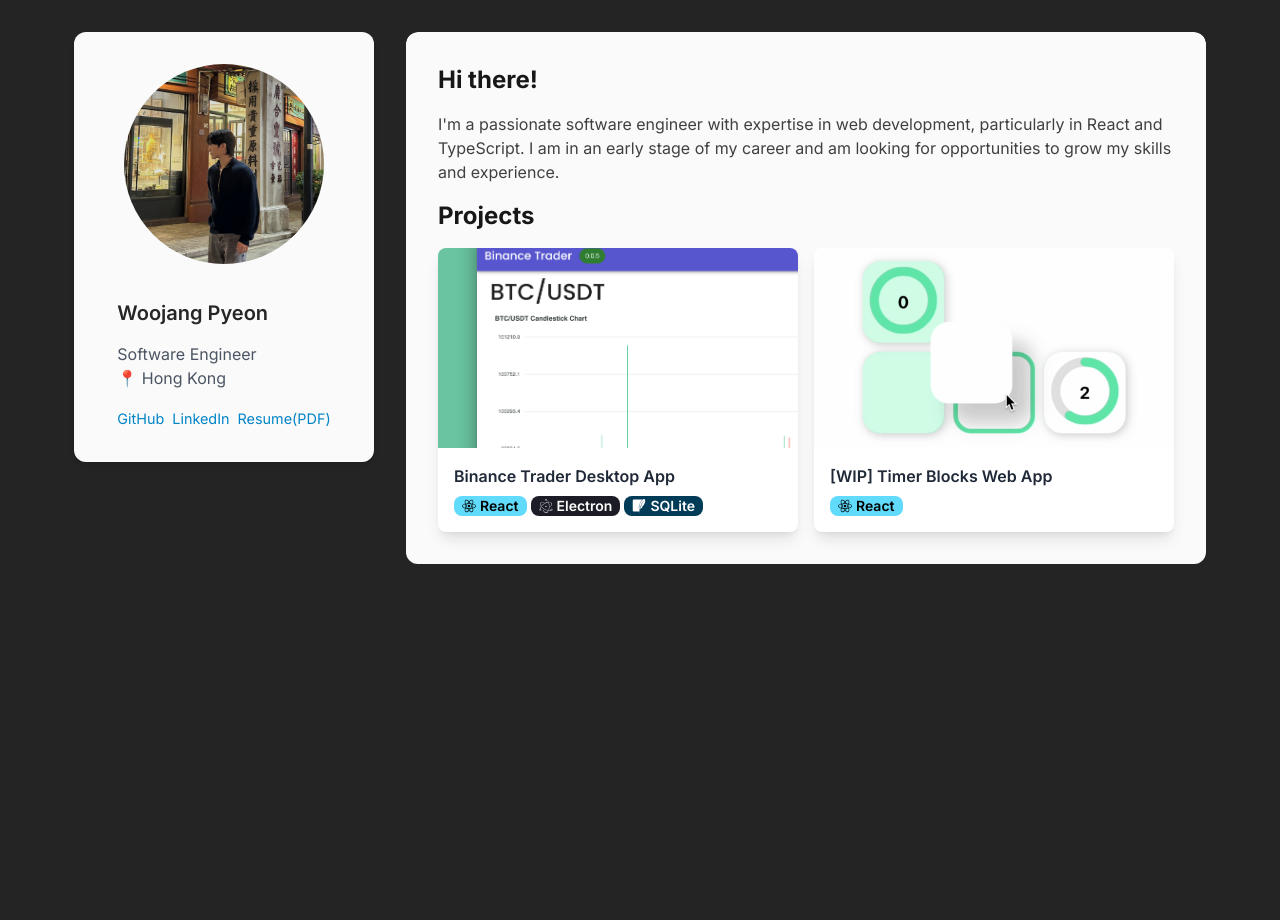
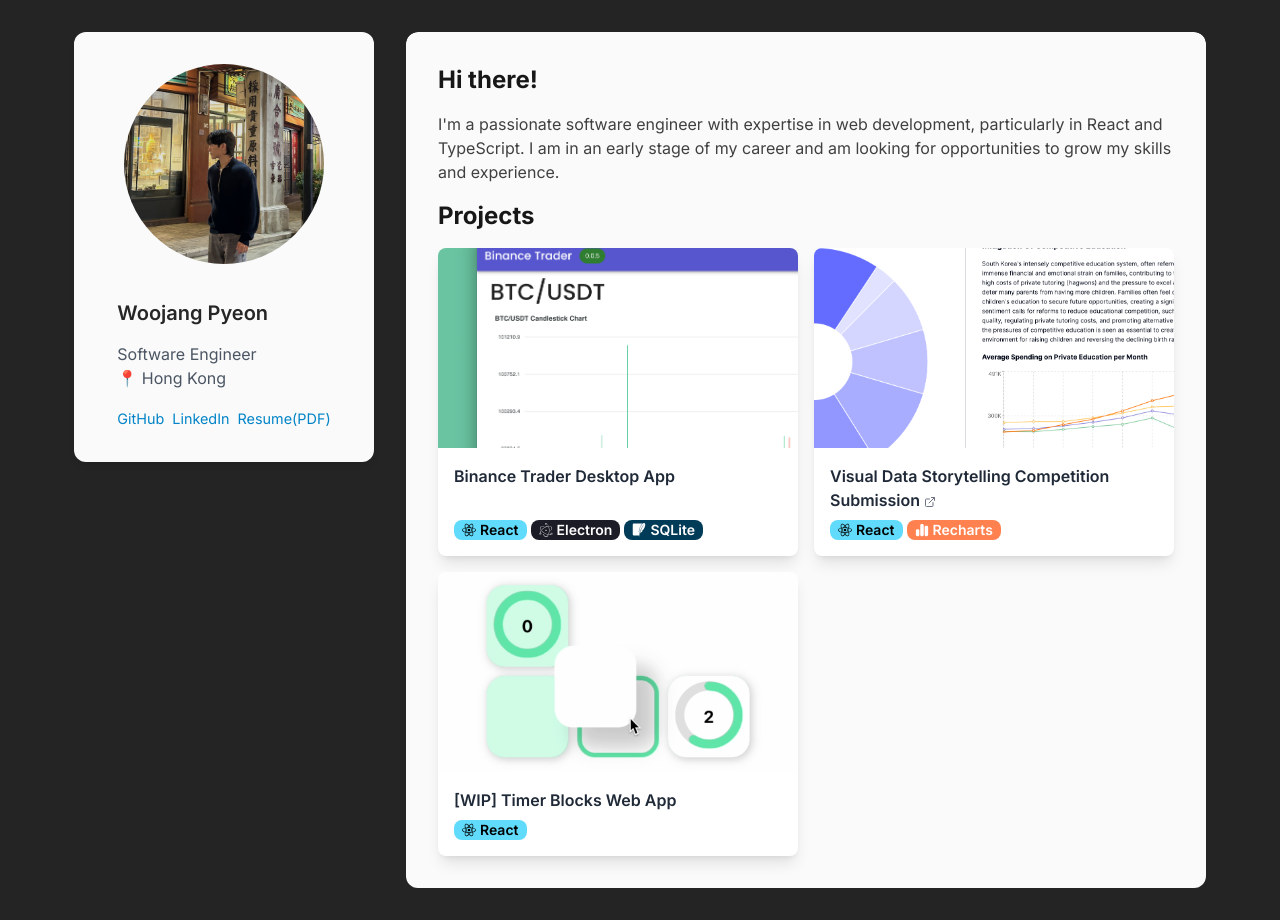
Before and after one commit to wpyeon/wpyeon.github.io, a React (Vite) app: page /#/ in a window 1280 px wide. Before the commit the page ends 800 px from the top, so only its background shows below. Built offline with nearby package versions, Linux system fonts and the light colour scheme.

Commit message:
add: VisStory project

```diff
--- a/src/pages/Home.tsx
+++ b/src/pages/Home.tsx
@@ -21,6 +21,14 @@ export default function Home() {
             chipTypes={["react", "electron", "sqlite"]}
           />
         </Link>
+        <Link to="https://wpyeon.github.io/visstory-web/" target="_blank">
+          <MediaGridItem
+            imgSrc="/visstory-project/banner.png"
+            title="Visual Data Storytelling Competition Submission"
+            chipTypes={["react", "recharts"]}
+            isExternalLink={true}
+          />
+        </Link>
         <Link to="/timer-blocks">
           <MediaGridItem
             imgSrc="/timer-block-project/banner.png"
```
Also changed, not shown: public/visstory-project/banner.png (added).
